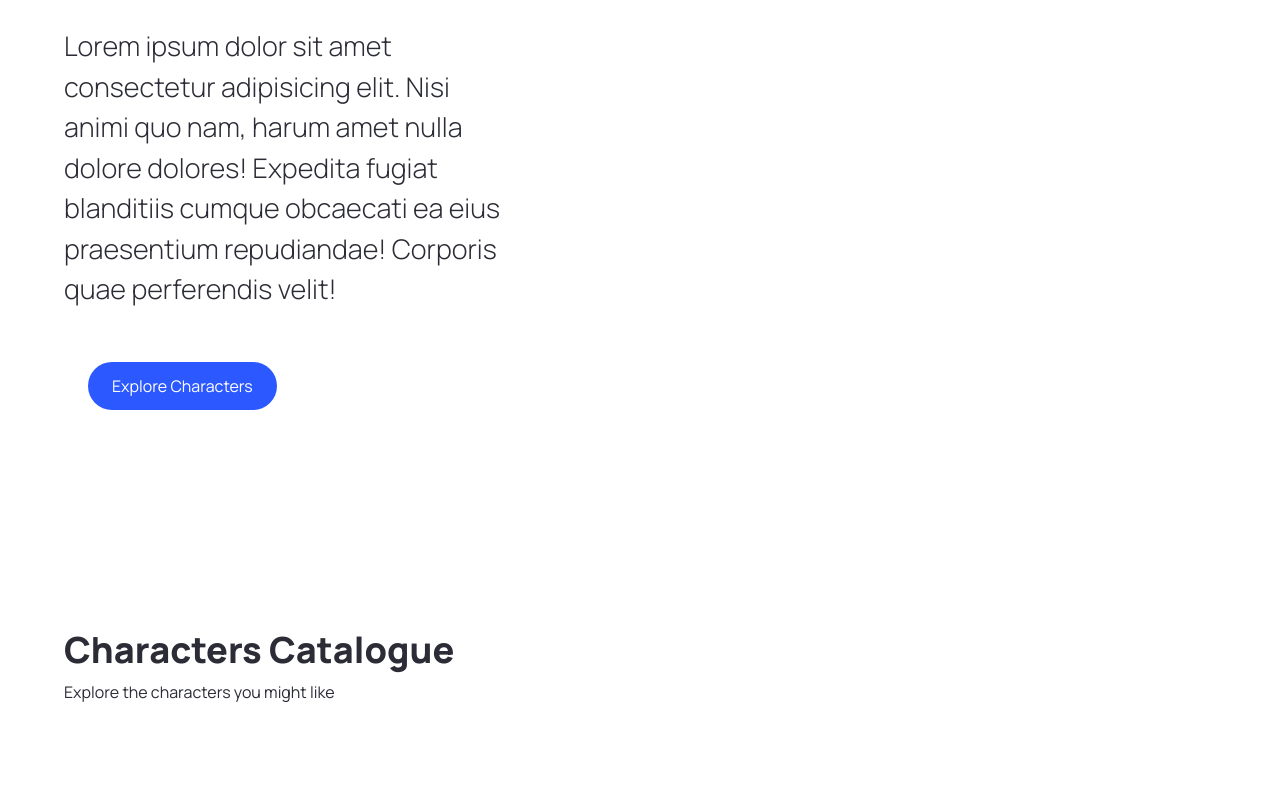
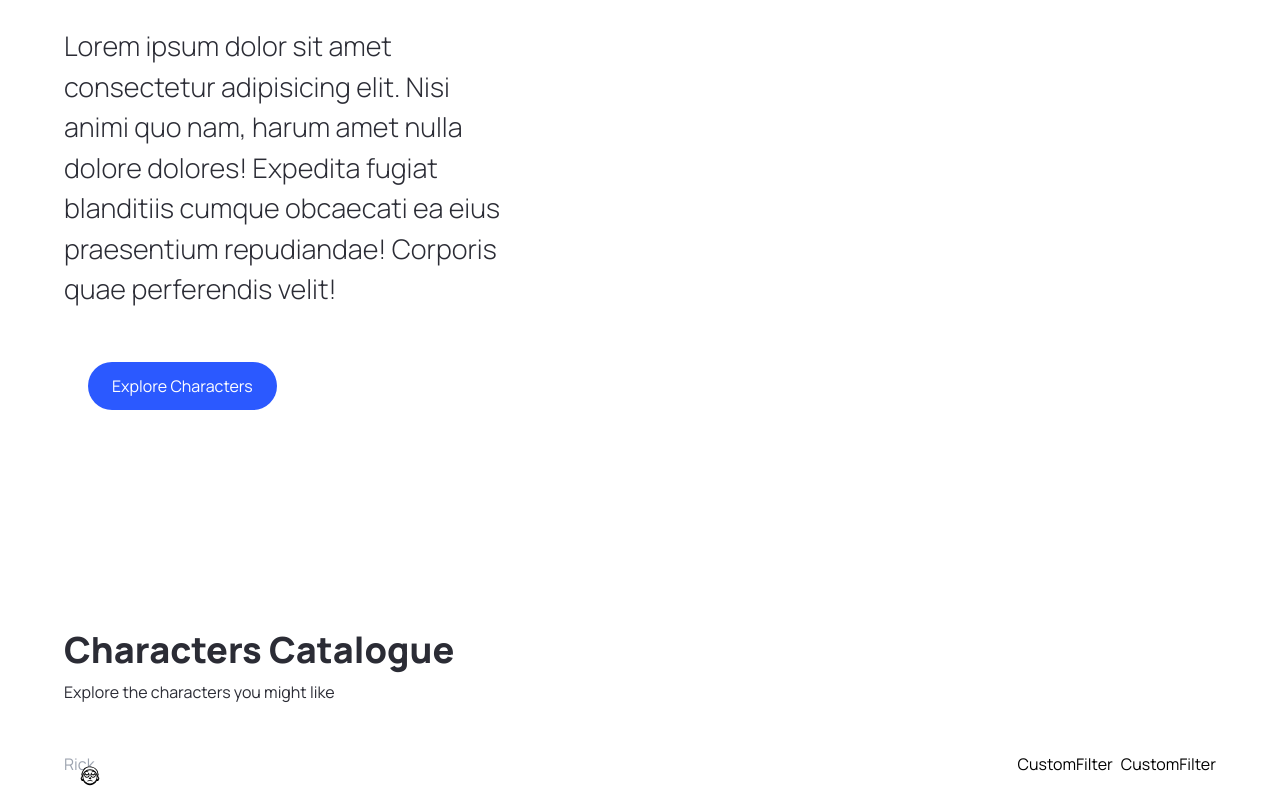
Before and after one commit to juliantaco23/rickandmortyfinder, a Next.js app: page / in a window 1280 px wide. Shown: the part 234-1026 px from the top of the page. Before the commit the page ends 954 px from the top, so only its background shows below. Built offline with nearby package versions, Linux system fonts and the light colour scheme.

Commit message:
upgrade to index and new components

```diff
--- a/app/page.tsx
+++ b/app/page.tsx
@@ -1,4 +1,4 @@
-import { Hero } from '@/components'
+import { Hero, CustomFilter, SearchBar } from '@/components'
 import Image from 'next/image'
 
 export default function Home() {
@@ -11,6 +11,15 @@ export default function Home() {
           <h1 className='text-4xl font-extrabold'>Characters Catalogue</h1>
           <p>Explore the characters you might like</p>
         </div>
+
+        <div className='home__filters'>
+          <SearchBar/>
+
+          <div className='home__filter-container'>
+            <CustomFilter title='gender'/>
+            <CustomFilter title='status'/>
+          </div>
+        </div>
       </div>
     </main>
   )
--- /dev/null
+++ b/components/CustomFilter.tsx
@@ -0,0 +1,9 @@
+import React from 'react'
+
+const CustomFilter = () => {
+  return (
+    <div>CustomFilter</div>
+  )
+}
+
+export default CustomFilter
--- /dev/null
+++ b/components/SearchBar.tsx
@@ -0,0 +1,23 @@
+'use client'
+
+
+import { useState } from "react"
+import SearchCharacter from "./SearchCharacter"
+
+const SearchBar = () => {
+
+    const [character, setCharacter] = useState('')
+    const handleSearch = () => {}
+    return (
+    <form className='searchbar' onSubmit={handleSearch}>
+        <div className="searchbar__item">
+            <SearchCharacter
+                character={character}
+                setCharacter={setCharacter}
+            />
+        </div>
+    </form>
+  )
+}
+
+export default SearchBar
--- /dev/null
+++ b/components/SearchCharacter.tsx
@@ -0,0 +1,48 @@
+"use client";
+
+import { useState, Fragment} from 'react';
+import { SearchCharacterProps } from '@/types'
+import { Combobox, Transition } from '@headlessui/react'
+import React from 'react'
+import Image from 'next/image';
+
+const SearchCharacter = ({ character, setCharacter}:SearchCharacterProps) => {
+
+  const [ query, setQuery ] = useState('')
+  return (
+    <div className='search-character'>
+        <Combobox>
+            <div className='relative w-full'>
+                <Combobox.Button className="absolute top-[14px]">
+                    <Image
+                        src="/morty-smith.svg"
+                        width={20}
+                        height={20}
+                        className='ml-4'
+                        alt='Morty Logo' />
+                </Combobox.Button>
+
+                <Combobox.Input
+                    className="search-character__input"
+                    placeholder='Rick'
+                    displayValue={(character: string) =>
+                    character}
+                    onChange={(e) => setQuery(e.target.value)}
+                />
+
+                <Transition
+                    as = {Fragment}
+                    leave = 'transition ease-in duration-100'
+                    leaveFrom='opacity-100'
+                    leaveTo='opacity-0'
+                    afterLeave={() => setQuery('')}
+                >
+                    <Combobox.Options> </Combobox.Options>
+                </Transition>
+            </div>
+        </Combobox>
+    </div>
+  )
+}
+
+export default SearchCharacter
--- a/components/index.ts
+++ b/components/index.ts
@@ -1,8 +1,14 @@
 import Hero from './Hero';
 import CustomButtom from './CustomButtom';
 import Navbar from './Navbar';
+import SearchBar from './SearchBar';
+import CustomFilter from './CustomFilter';
+import SearchCharacter from './SearchCharacter';
 export {
     Hero,
     CustomButtom,
     Navbar,
+    SearchBar,
+    CustomFilter,
+    SearchCharacter
 }
--- a/package.json
+++ b/package.json
@@ -9,6 +9,7 @@
     "lint": "next lint"
   },
   "dependencies": {
+    "@headlessui/react": "^1.7.17",
     "@types/node": "20.6.0",
     "@types/react": "18.2.21",
     "@types/react-dom": "18.2.7",
--- a/types/index.ts
+++ b/types/index.ts
@@ -7,3 +7,8 @@ export interface CustomButtomProps {
     MouseEventHandler<HTMLButtonElement>;
     btnType?: "button"|"submit";
 }
+
+export interface SearchCharacterProps {
+    character: string;
+    setCharacter: (character: string) => void;
+}
```
Also changed, not shown: public/morty-smith.svg (added), 1 other file (tests, documents, lock files or other folders).
